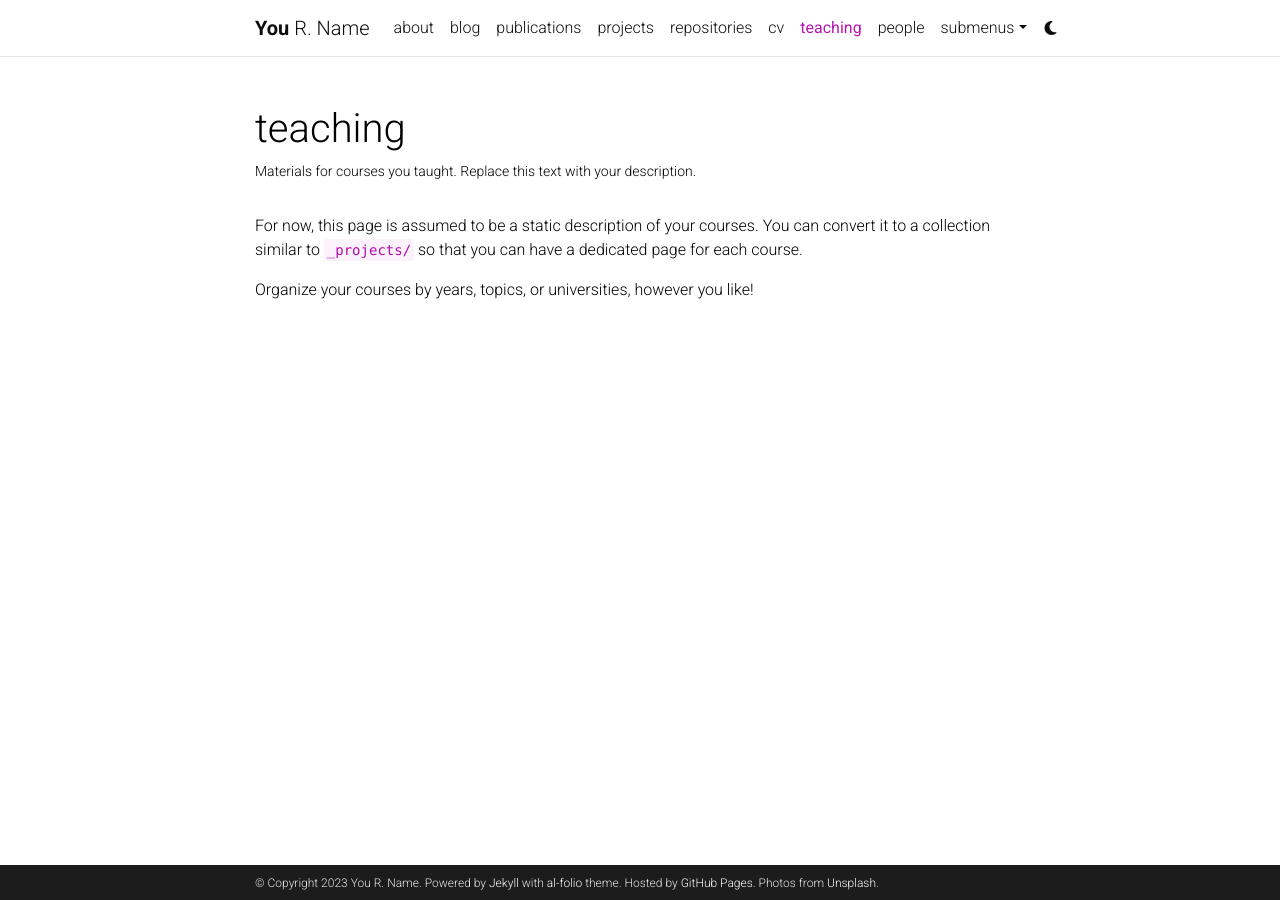
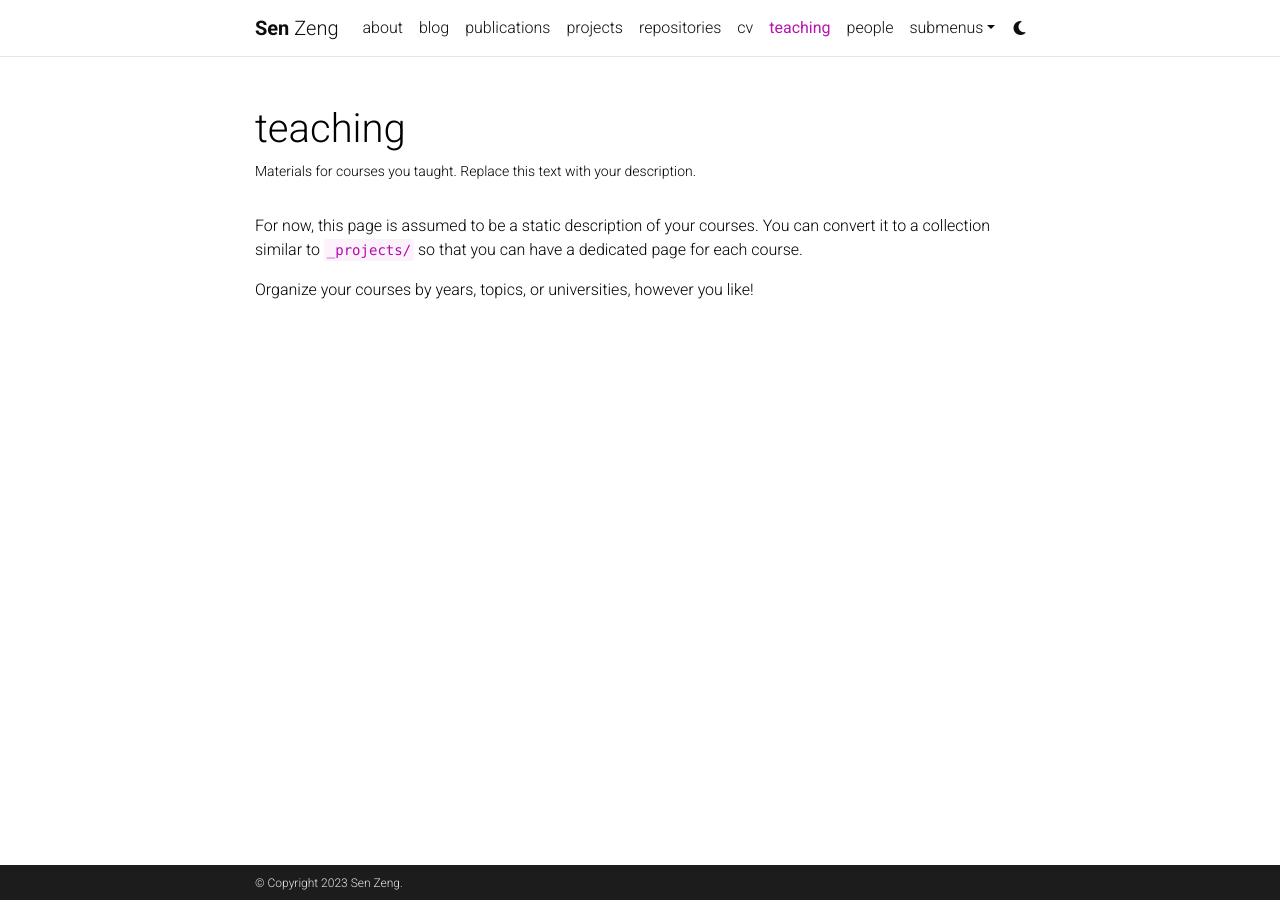
Before and after one commit to sen-zeng/sen-zeng.github.io, a Jekyll site: the page built from _pages/teaching.md, in a window 1280 px wide. Built offline with Jekyll 4.4.1, drawn with Linux system fonts in a browser that asks for light colours; comment, search, counter and statistics services are not loaded; a style sheet for code colours, icons or effects is not loaded.

Commit message:
Updated _config.yml

```diff
--- a/_config.yml
+++ b/_config.yml
@@ -3,23 +3,20 @@
 # -----------------------------------------------------------------------------
 
 title: blank # the website title (if blank, full name will be used instead)
-first_name: You
-middle_name: R.
-last_name: Name
-email: you@example.com
+first_name: Sen
+middle_name:
+last_name: Zeng
+email: sz626@cornell.edu
 description: > # the ">" symbol means to ignore newlines until "footer_text:"
-  A simple, whitespace theme for academics. Based on [*folio](https://github.com/bogoli/-folio) design.
-footer_text: >
-  Powered by <a href="https://jekyllrb.com/" target="_blank">Jekyll</a> with <a href="https://github.com/alshedivat/al-folio">al-folio</a> theme.
-  Hosted by <a href="https://pages.github.com/" target="_blank">GitHub Pages</a>.
-  Photos from <a href="https://unsplash.com" target="_blank">Unsplash</a>.
+  Desc
+footer_text:
 keywords: jekyll, jekyll-theme, academic-website, portfolio-website  # add your own keywords or leave empty
 
 lang: en # the language of your site (for example: en, fr, cn, ru, etc.)
 icon: ⚛️  # the emoji used as the favicon (alternatively, provide image name in /assets/img/)
 
-url: https://alshedivat.github.io # the base hostname & protocol for your site
-baseurl: /al-folio # the subpath of your site, e.g. /blog/
+url: https://sen-zeng.github.io # the base hostname & protocol for your site
+baseurl: # the subpath of your site, e.g. /blog/
 last_updated: false # set to true if you want to display last updated in the footer
 impressum_path:  # set to path to include impressum link in the footer, use the same path as permalink in a page, helps to conform with EU GDPR
 
@@ -67,7 +64,7 @@
 # Social integration
 # -----------------------------------------------------------------------------
 
-github_username: # your GitHub user name
+github_username: # sen-zeng
 gitlab_username: # your GitLab user name
 twitter_username: # your Twitter handle
 mastodon_username: # your mastodon instance+username in the format instance.tld/@username
@@ -329,7 +326,7 @@
 # -----------------------------------------------------------------------------
 
 imagemagick:
-  enabled: true # enables responsive images for your site (recommended, see https://github.com/alshedivat/al-folio/issues/537)
+  enabled: false # enables responsive images for your site (recommended, see https://github.com/alshedivat/al-folio/issues/537)
   widths:
     - 480
     - 800
```
